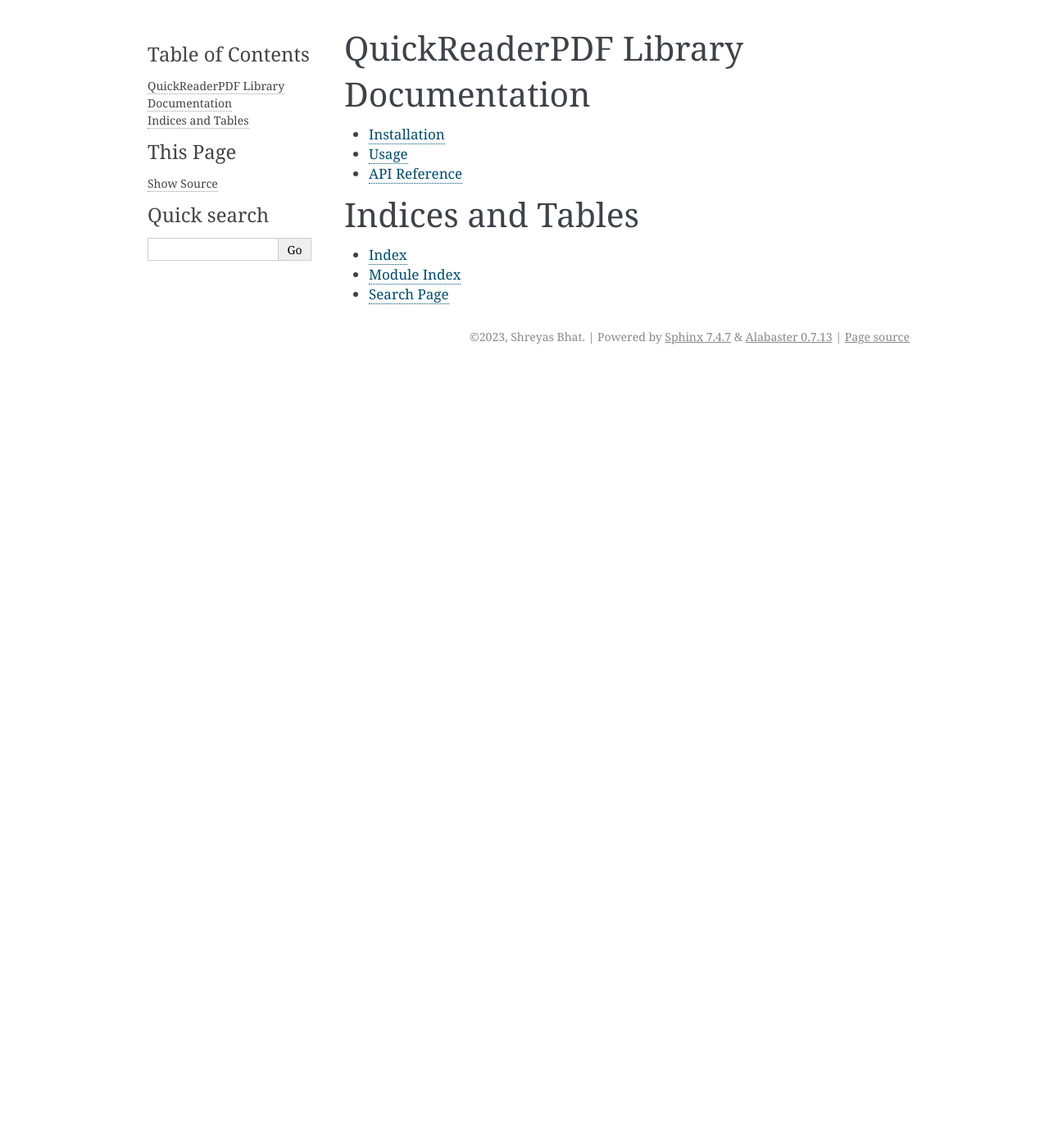
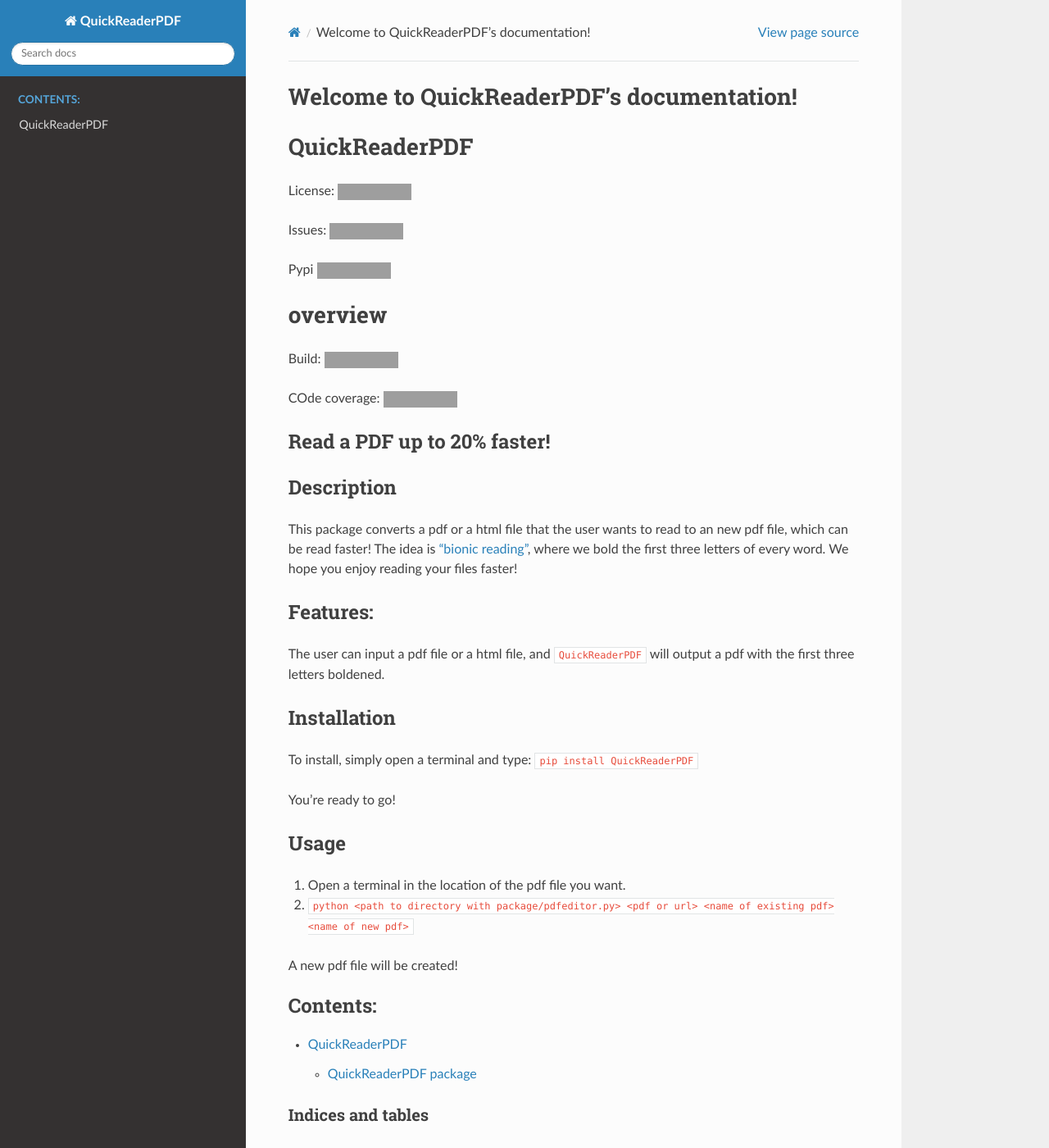
Before and after one commit to Sbhat92/QuickReaderPDF, a Sphinx documentation site: the page built from docs/index.md, in a window 1280 px wide and 1400 px high. Shown: the whole window at 82% size. Built offline with Sphinx 7.4.7 and the Read the Docs theme 2.0.0, drawn with Linux system fonts in a browser that asks for light colours; pages that are not in the unit, such as notebooks, are missing from menus; some of the changed text lies outside the part shown; grey boxes are pictures that could not be loaded.

Commit message:
adding all docs

````diff
--- a/docs/api.rst
+++ /dev/null
@@ -1,5 +0,0 @@
-API Reference
-=============
-
-.. automodule:: QuickReaderPDF
-   :members:
--- a/docs/conf.py
+++ b/docs/conf.py
@@ -5,24 +5,17 @@
 
 # -- Project information -----------------------------------------------------
 # https://www.sphinx-doc.org/en/master/usage/configuration.html#project-information
-import sys
-sys.path.append('..')
-sys.path.append('.')
-sys.path.append('../QuickReaderPDF')
-
-# Now you can import your modules
-
 
 project = 'QuickReaderPDF'
 copyright = '2023, Shreyas Bhat'
 author = 'Shreyas Bhat'
-release = 'v0.1.1'
+release = '0.1.1'
 
 # -- General configuration ---------------------------------------------------
 # https://www.sphinx-doc.org/en/master/usage/configuration.html#general-configuration
 
-extensions = ['sphinx.ext.autodoc']
-
+extensions = ['recommonmark', 'sphinx.ext.autodoc']
+source_suffix = ['.rst', '.md']
 templates_path = ['_templates']
 exclude_patterns = ['_build', 'Thumbs.db', '.DS_Store']
 
@@ -31,5 +24,15 @@ exclude_patterns = ['_build', 'Thumbs.db', '.DS_Store']
 # -- Options for HTML output -------------------------------------------------
 # https://www.sphinx-doc.org/en/master/usage/configuration.html#options-for-html-output
 
-html_theme = 'alabaster'
 html_static_path = ['_static']
+import sphinx_rtd_theme
+html_theme = "sphinx_rtd_theme"
+html_theme_path = [sphinx_rtd_theme.get_html_theme_path()]
+
+from recommonmark.transform import AutoStructify
+
+def setup(app):
+    app.add_config_value('recommonmark_config', {
+        'auto_toc_tree_section': 'Contents',
+    }, True)
+    app.add_transform(AutoStructify)
--- /dev/null
+++ b/docs/index.md
@@ -0,0 +1,60 @@
+
+Welcome to QuickReaderPDF's documentation!
+==========================================
+# QuickReaderPDF
+
+License:
+![license](https://img.shields.io/badge/license-MIT-blue)
+
+Issues:
+![issues](https://img.shields.io/github/issues/Sbhat92/QuickReaderPDF)
+
+Pypi
+[![PyPI](https://img.shields.io/pypi/v/QuickReaderPDF)](https://pypi.org/project/QuickReaderPDF/)
+# overview
+
+Build:
+[![Linting, Testing Status](https://github.com/Sbhat92/QuickReaderPDF/actions/workflows/setup.yaml/badge.svg)](https://github.com/Sbhat92/QuickReaderPDF/actions/workflows/setup.yaml)
+
+COde coverage:
+[![Codecov](https://codecov.io/gh/Sbhat92/QuickReaderPDF/branch/main/graph/badge.svg)](https://codecov.io/gh/Sbhat92/QuickReaderPDF)
+
+
+### Read a PDF up to 20% faster!
+
+## Description
+
+This package converts a pdf or a html file that the user wants to read to an new pdf file, which can be read faster! The idea is ["bionic reading"](https://www.huffingtonpost.co.uk/entry/what-is-bionic-reading-does-it-work_uk_628749a3e4b05cfc268a59ff), where we bold the first three letters of every word. We hope you enjoy reading your files faster!
+
+## Features:
+
+The user can input a pdf file or a html file, and `QuickReaderPDF` will output a pdf with the first three letters boldened.
+
+## Installation
+
+To install, simply open a terminal and type:
+`pip install QuickReaderPDF`
+
+You're ready to go!
+
+## Usage
+
+1. Open a terminal in the location of the pdf file you want.
+2. `python <path to directory with package/pdfeditor.py> <pdf or url> <name of existing pdf> <name of new pdf>`
+
+A new pdf file will be created!
+
+```eval_rst
+.. toctree::
+   :maxdepth: 2
+   :caption: Contents:
+
+   modules
+
+Indices and tables
+==================
+
+* :ref:`genindex`
+* :ref:`modindex`
+* :ref:`search`
+```
--- a/docs/index.rst
+++ /dev/null
@@ -1,16 +0,0 @@
-QuickReaderPDF Library Documentation
-====================================
-
-.. toctree::
-   :maxdepth: 2
-
-   installation
-   usage
-   api
-
-Indices and Tables
-==================
-
-* :ref:`genindex`
-* :ref:`modindex`
-* :ref:`search`
````
Also changed, not shown: docs/QuickReaderPDF.rst (added, +21 -0 lines), docs/installation.rst (deleted, +0 -8 lines), docs/modules.rst (added, +7 -0 lines), docs/usage.rst (deleted, +0 -8 lines), 2 other files.
